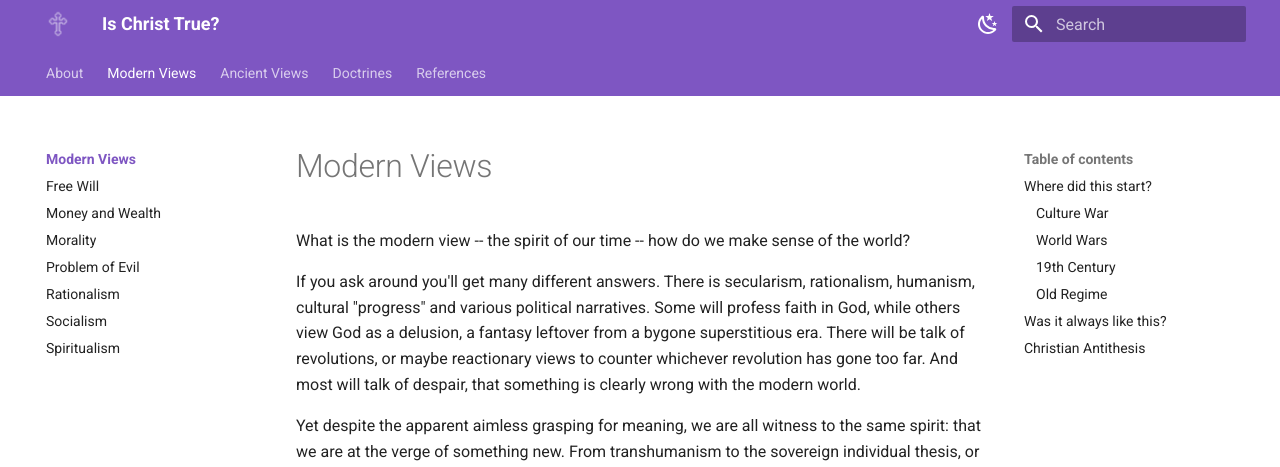
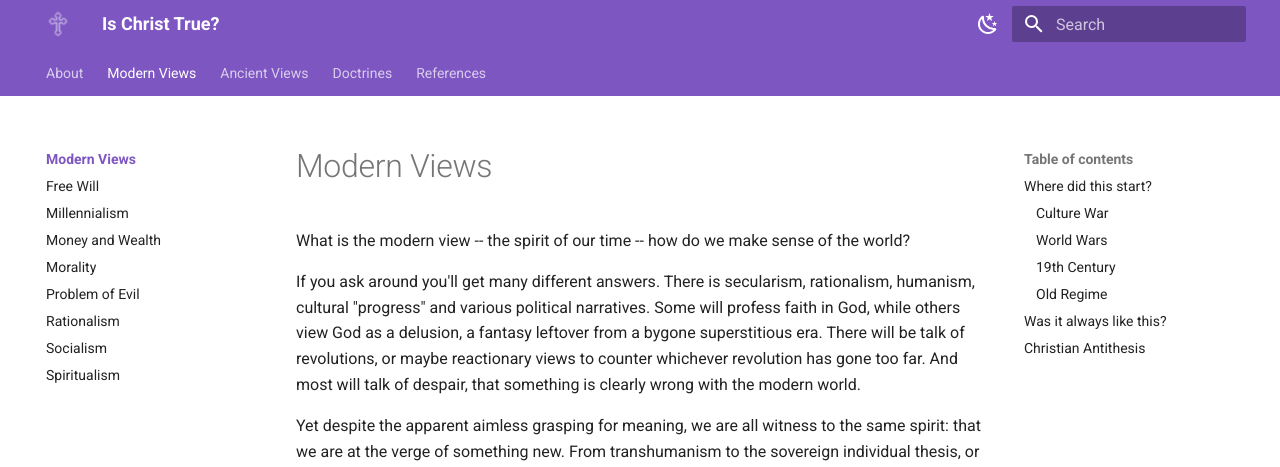
Before and after one commit to rschristopher/ischristtrue.com, an MkDocs documentation site: the page built from src/modern-views/index.md, in a window 1280 px wide. Shown: the top 467 px of the page. Built offline with MkDocs 1.6.1 and Material for MkDocs 9.7.7, drawn with Linux system fonts in a browser that asks for light colours.

Commit message:
Update mkdocs.yml

```diff
--- a/mkdocs.yml
+++ b/mkdocs.yml
@@ -44,6 +44,7 @@ nav:
     - Modern Views:
         - modern-views/index.md
         - Free Will: modern-views/free-will.md
+        - Millennialism: modern-views/millennialism.md
         - Money and Wealth: modern-views/money-wealth.md
         - Morality: modern-views/morality.md
         - Problem of Evil: modern-views/problem-of-evil.md
```
